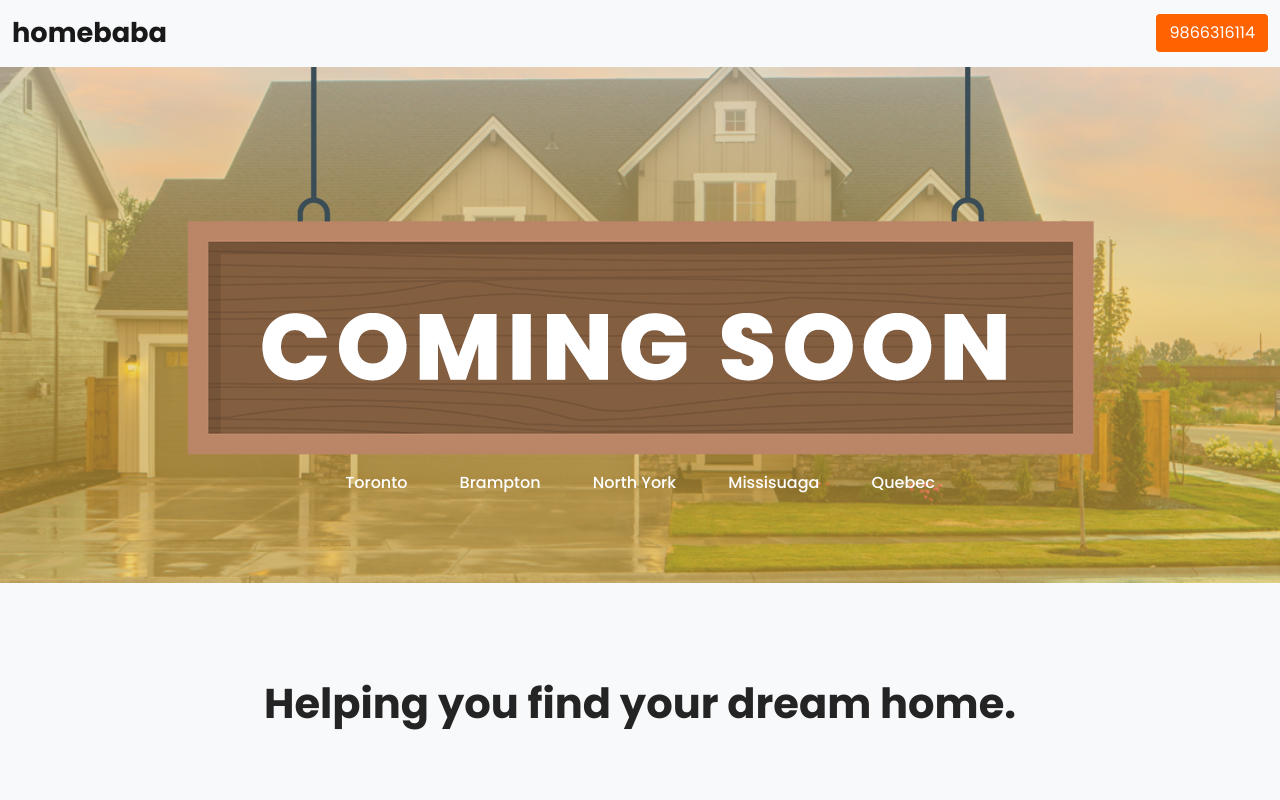
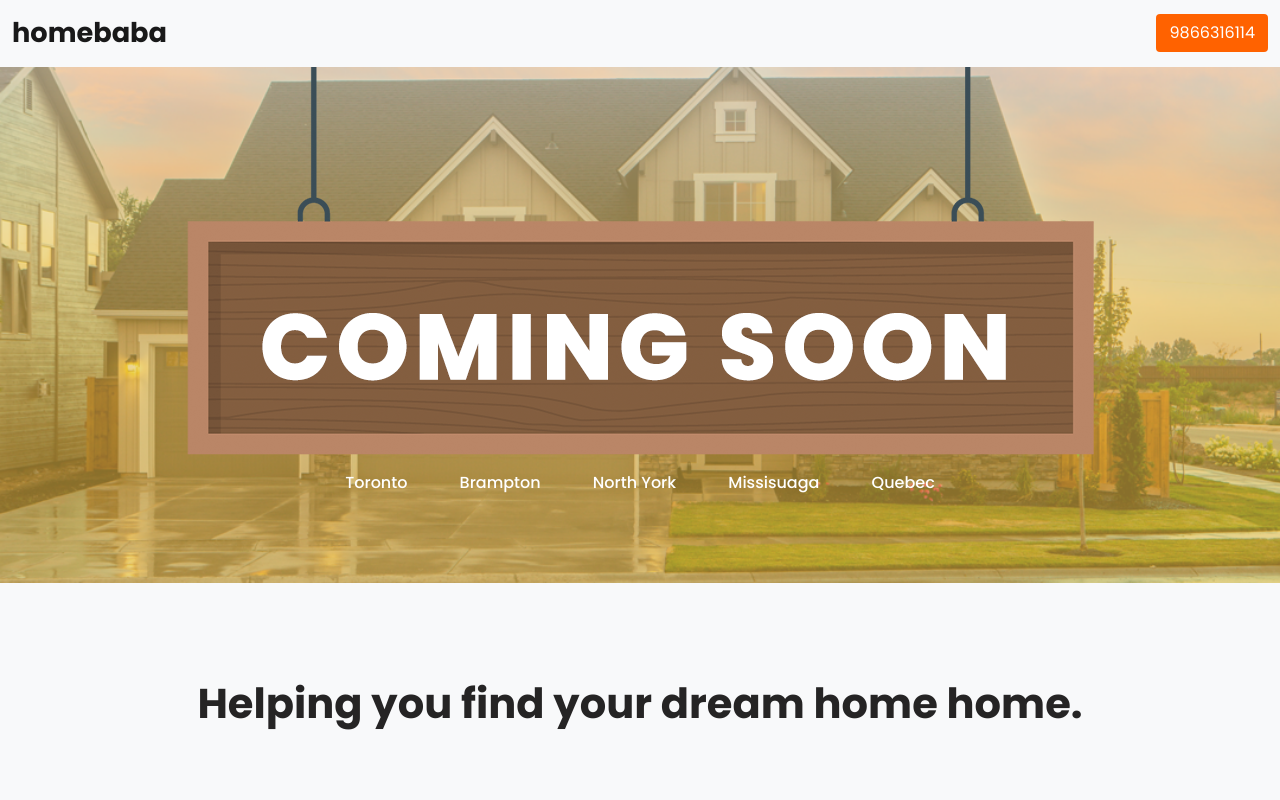
Before and after one commit to vishaldhakal/homepage, a plain HTML site: page index.html in a window 1280 px wide. Shown: the top 800 px of the page. Drawn offline with nearby package versions, Linux system fonts and the light colour scheme.

Commit message:
home added

```diff
--- a/index.html
+++ b/index.html
@@ -51,7 +51,7 @@
     <div class="bg-light">
         <div class="container py-5 d-flex justify-content-center">
             <div class="my-5 text-center">
-                <h2 class="mytitle text-mine">Helping you find your dream home.</h2>
+                <h2 class="mytitle text-mine">Helping you find your dream home home.</h2>
             </div>
         </div>
     </div>
```
